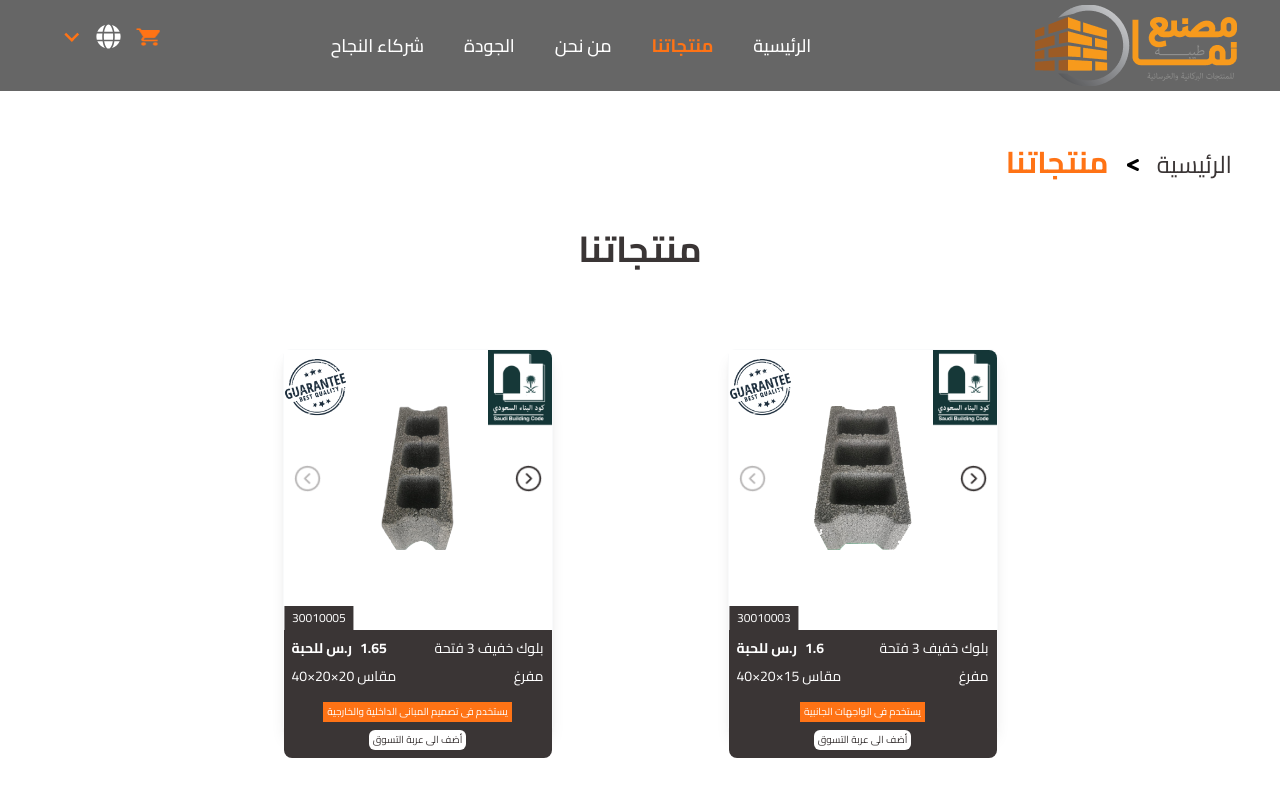
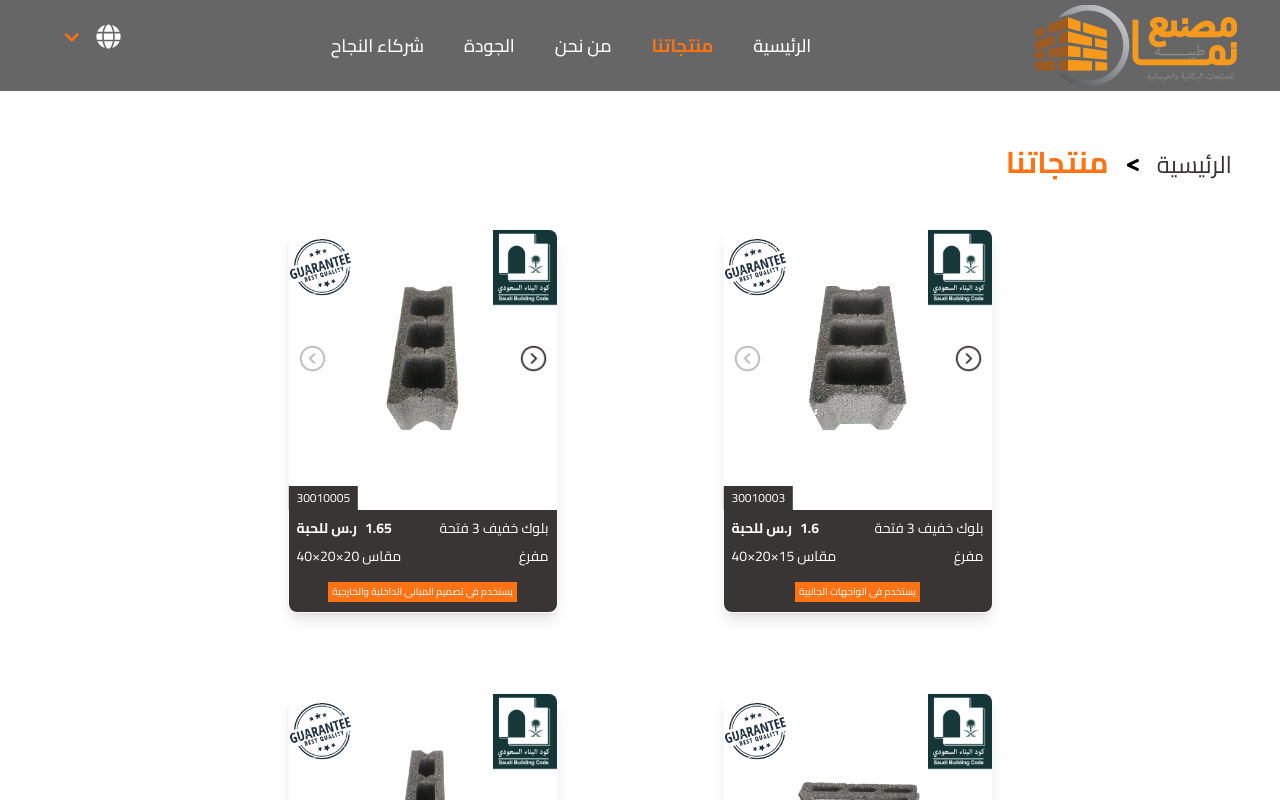
Before and after one commit to abdallamfathy/nama-project, a React (Vite) app: page /products in a window 1280 px wide. Shown: the top 800 px of the page. Built offline with nearby package versions, Linux system fonts and the light colour scheme.

Commit message:
edit product page

```diff
--- a/src/components/Navbar.jsx
+++ b/src/components/Navbar.jsx
@@ -74,7 +74,7 @@
         <div className="flex flex-col text-white 2xl:w-10 w-10 relative  left-24   h-  z-50 ">
                 <div className="fixed left-16 top-8 2xl:top-12 "><img src={downar} alt="downar" /></div>
                <div className="fixed  top-6 2xl:top-9"> <FaGlobe className="2xl:w-[33.33px] 2xl:h-[33.33px] w-[25px] h-[25px]  fixed " />
-                <Link to="/cart" className='mt-1 w-6 2xl:w-14 2xl:h-12 h-6 ml-10 fixed'><img src={cart} alt="cart"/></Link></div>
+                <Link to="/cart" className='mt-1 w-6 2xl:w-14 2xl:h-12 h-6 ml-10 fixed hidden'><img src={cart} alt="cart"/></Link></div>
               <div className={`gap-y-8 flex flex-col ${socialDisplay} absolute top-36 2xl:top-48`}>
                 <a href="https://www.facebook.com/profile.php?id=100086364507234" target="_blank">
                   <FaFacebook className="w-[25px] 2xl:w-[33.33px] h-[25px] 2xl:h-8 " />
--- a/src/components/Products.jsx
+++ b/src/components/Products.jsx
@@ -107,7 +107,7 @@
         <SwiperSlide className="rounded-t-3xl">
         <div className=" h-32 w-full flex justify-center items-center">
         <img
-                className="transition duration-[2000]  delay-300 hover:transition-all ease-out 2xl:hover:left-20  absolute    hover:w-40  w-36 h-28 hover:h-32 object-contain  "
+                className="transition duration-[2000] cursor-zoom-in  delay-300 hover:transition-all ease-out 2xl:hover:left-20  absolute    hover:w-40  w-36 h-28 hover:h-32 object-contain  "
                 src={product.image}
                 alt="productImage"
               />
@@ -228,7 +228,7 @@
                 </div>
                 <div className="mx-2 flex flex-col justify-center items-center gap-2  mt-2 text-[10px] ">
                   <h2 className="bg-[#FF7315] px-1">{product.use}</h2>
-                  <a href="/cart"><button className="bg-white rounded-md text-[#3A3535] px-1">أضف الى عربة التسوق</button></a>
+                  {/* <a href="/cart"><button className="bg-white rounded-md text-[#3A3535] px-1">أضف الى عربة التسوق</button></a> */}
                 </div>
               </div>
             </div>
--- a/src/index.css
+++ b/src/index.css
@@ -15,6 +15,10 @@
 }
 [contenteditable="true"]:focus {
   outline: none !important;
+} */
+
+/* img:hover{
+  zoom:250%;
 } */
 .swiper {
     width: 100%;
@@ -81,6 +85,7 @@
       background-repeat: no-repeat !important;
       background-size: 100% auto !important;
       background-position: center !important;
+      @apply z-50;
     }
     .swiper-button-next::after {
       display: none;
--- a/src/pages/ProductsPage.jsx
+++ b/src/pages/ProductsPage.jsx
@@ -83,7 +83,7 @@
       {showModal && (
         <>
           <div
-            className="justify-center items-center flex overflow-x-hidden overflow-y-hidden cursor-pointer  fixed inset-0 z-50 outline-none focus:outline-none overflow-hidden "
+            className="justify-center items-center flex overflow-x-hidden overflow-y-hidden cursor-pointer  fixed inset-0 z-40 outline-none focus:outline-none overflow-hidden "
             ref={modalRefs}
           >
 
@@ -121,7 +121,7 @@
         <SwiperSlide className="rounded-t-3xl">
         <div className=" h-32 w-full flex justify-center items-center">
         <img
-                className="transition duration-[2000]  delay-300 hover:transition-all ease-out 2xl:hover:left-20  absolute    hover:w-40  w-36 h-28 hover:h-32 object-contain  "
+                className="transition duration-[2000]  delay-300 hover:transition-all ease-out    hover:w-40  w-36 h-28 hover:h-32 object-contain  "
                 src={product.image}
                 alt="productImage"
               />
@@ -131,7 +131,7 @@
         <SwiperSlide className="rounded-t-3xl">
         <div className=" h-32 pt-1 w-full flex justify-center items-center  ">
         <img
-                className="-my-10 transition duration-[2000]  delay-300 hover:transition-all ease-out 2xl:hover:left-20  absolute 2xl:left-24  2xl:top-12   hover:w-40  w-36 h-28 hover:h-32 rotate-90 object-contain"
+                className="-my-10 transition duration-[2000]  delay-300 hover:transition-all ease-out   hover:w-40  w-36 h-28 hover:h-32 rotate-90 object-contain"
                 src={product.image}
                 alt="productImage"
               />
@@ -159,13 +159,103 @@
 )}
 
           </div>
-          <div className="opacity-60 fixed inset-0 z-40 bg-black overflow-hidden"></div>
+          <div className="opacity-60 fixed inset-0 z-30 bg-black overflow-hidden"></div>
         </>
       )}
 
 
 
       <div className="2xl:m-20 m-12 ">
+
+
+
+      <div className="flex flex-wrap flex-row justify-center 2xl:gap-36 gap-20 2xl:gap-x-36  gap-x-[165px]">
+          {products.map((product) => (
+            <div
+
+              className=" flex flex-col cursor-pointer justify-between items-center 2xl:w-[305px] 2xl:h-[342px] w-[270px] h-96 relative group  rounded-lg border z-10 border-gray-50 shadow-lg  "
+            >
+        <div className=" w-full">
+          <div className="flex justify-between gap-[140px] 2xl:gap-[175px] absolute z-10">
+            <img src={gurante} alt="gurante" className="object-contain w-16"/>
+            <img src={code} alt="code" className="object-contain w-16 rounded-tr-lg"/>
+          </div>
+        <Swiper
+        modules={[
+          Navigation,
+          Pagination,
+          Scrollbar,
+          A11y,
+          EffectFade,
+          Autoplay,
+        ]}
+        pagination={{
+          dynamicBullets: false,
+          clickable: true,
+          background: "red",
+        }}
+        effect={"fade"}
+        navigation
+        // speed={2500}
+        // autoplay={{ delay: 1500, disableOnInteraction: false }}
+
+      >
+        <SwiperSlide>
+        <div className=" h-64 w-full flex justify-center items-center  ">
+        <img
+                className="transition duration-[2000]  delay-300 hover:transition-all ease-out     hover:w-44  w-36 h-36 hover:h-44 object-contain"
+                src={product.image}
+                alt="productImage"
+                onClick={() => {
+                  closeModal, setShowModal(true) , setId(product.id), console.log(id);;
+                }}
+              />
+
+        </div>
+        </SwiperSlide>
+        <SwiperSlide>
+        <div className=" h-64 pt-1 w-full flex justify-center items-center  ">
+        <img
+                className="-my-10 transition duration-[2000]  delay-300 hover:transition-all ease-out     hover:w-44  w-36 h-36 hover:h-44  rotate-90 object-contain"
+                src={product.image}
+                alt="productImage"
+                onClick={() => {
+                  closeModal, setShowModal(true) , setId(product.id), console.log(id);;
+                }}
+              />
+        </div>
+        </SwiperSlide>
+
+      </Swiper>
+        </div>
+
+              <div className="bg-[#3A3535] text-xs px-2 py-1 2xl:-translate-x-[7.26rem] -translate-x-[6.2rem]  text-left text-white ">
+                <h2>{product.code}</h2>
+              </div>
+              <div className="text-right text-white 2xl:text-lg text-sm h-32 2xl:h-40 w-full rounded-b-lg bg-[#3A3535] flex flex-col  gap-2 py-2  ">
+                <div className="flex justify-between mx-2">
+                <div className="flex font-bold  gap-2 ">
+                  <p>ر.س للحبة</p>
+                  <p>{product.price} </p>
+                  </div>
+                <p>{product.name}</p>
+                </div>
+                <div className="flex justify-between mx-2">
+                <p>{product.size}</p>
+                <p>{product.type}</p>
+                </div>
+                <div className="mx-2 flex flex-col justify-center items-center gap-2  mt-2 text-[10px] ">
+                  <h2 className="bg-[#FF7315] px-1">{product.use}</h2>
+                  {/* <a href="/cart"><button className="bg-white rounded-md text-[#3A3535] px-1">أضف الى عربة التسوق</button></a> */}
+                </div>
+              </div>
+            </div>
+          ))}
+        </div>
+
+
+
+
 
         {/* <div className="flex flex-wrap flex-row justify-center gap-20 2xl:gap-x-24 gap-x-[58px]">
           {products.map((product) => (
@@ -246,7 +336,7 @@
             </div>
           ))}
         </div> */}
-<Products/>
+{/* <Products/> */}
 
         {/* <div className="flex-col items-center justify-center text-center  mt-20">
         <a href={pdf} download="nama.pdf" className="text-[#FF7315] text-center  2xl:text-3xl text-2xl  ">
```
